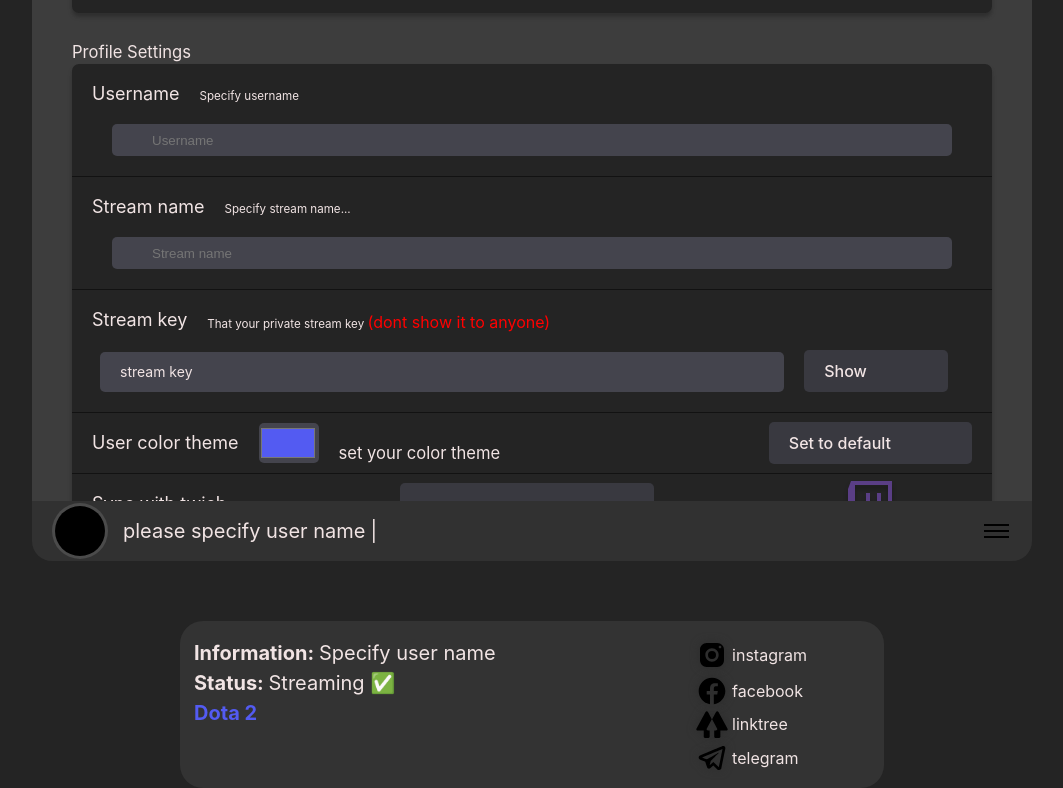
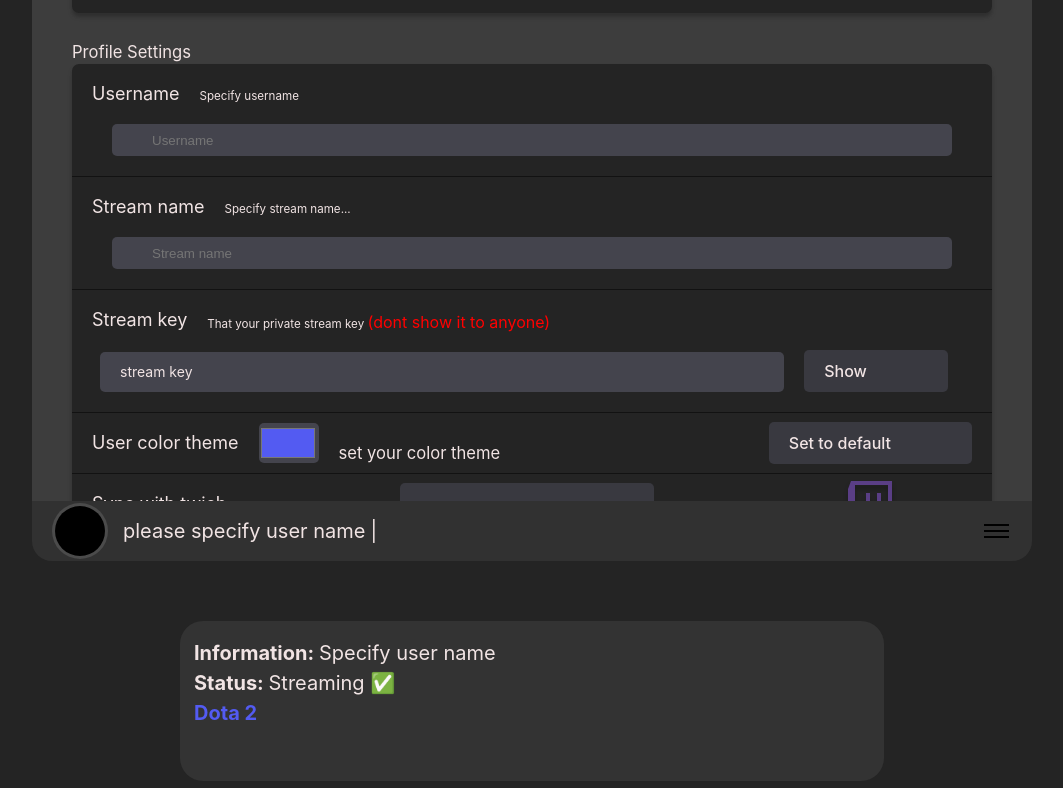
Before and after one commit to L1ghtError/react-rtmp-stream-client, a React (Vite) app: page /options in a window 1280 px wide. Shown: the part 259-1047 px from the top of the page, without its empty margins (108-1171 px from the left). Built offline with nearby package versions, Linux system fonts and the light colour scheme.

Commit message:
All "must have" features added

```diff
--- a/src/components/AdditionalInfoUserLinks.jsx
+++ b/src/components/AdditionalInfoUserLinks.jsx
@@ -1,14 +1,12 @@
 import { useState } from 'react';
+import { useSelector } from 'react-redux';
+import { selectUserLinks } from '../store/UserSlice';
+import { getAvalibleSMSvgByURL } from '../scripts/getAvalibleSMSvgByURL';
 import PropTypes from 'prop-types';
 import styled from 'styled-components';
-import facebookIcon from '../assets/SocialMediaSVGS/facebook-icon.svg';
-import instagramIcon from '../assets/SocialMediaSVGS/instagram-icon.svg';
-import linktreeIcon from '../assets/SocialMediaSVGS/linktree-icon.svg';
-import telegramIcon from '../assets/SocialMediaSVGS/telegram-icon.svg';
 import decorateArrow from '../assets/decorate-arrow.svg';
-// eslint-disable-next-line no-unused-vars
 
-let PostExcerpt = ({ imageSrc, linkText }) => {
+let PostExcerpt = ({ imageSrc, linkText, linkURL }) => {
   let [isHovered, setisHovered] = useState(0);
   return (
     <div
@@ -20,7 +18,9 @@ let PostExcerpt = ({ imageSrc, linkText }) => {
       }}
       className="link-wrapper">
       <img className="user-media-img" src={imageSrc} alt="Logo"></img>
-      <a className="user-media-text">{linkText}</a>
+      <a href={linkURL} className="user-media-text">
+        {linkText}
+      </a>
       <img src={decorateArrow} className="decorate-arrow" style={{ opacity: isHovered }}></img>
     </div>
   );
@@ -28,17 +28,25 @@ let PostExcerpt = ({ imageSrc, linkText }) => {
 
 PostExcerpt.propTypes = {
   imageSrc: PropTypes.string,
-  linkText: PropTypes.string
+  linkText: PropTypes.string,
+  linkURL: PropTypes.string
 };
 
 function AdditionalInfoUserLinks() {
+  let links = useSelector(selectUserLinks);
   return (
     <AdditionalInfoUserLinksStyled>
       <div id="links-wrapper">
-        <PostExcerpt imageSrc={instagramIcon} linkText={'instagram'}></PostExcerpt>
-        <PostExcerpt imageSrc={facebookIcon} linkText={'facebook'}></PostExcerpt>
-        <PostExcerpt imageSrc={linktreeIcon} linkText={'linktree'}></PostExcerpt>
-        <PostExcerpt imageSrc={telegramIcon} linkText={'telegram'}></PostExcerpt>
+        {links.map((e) => {
+          if (e.linkURL != '')
+            return (
+              <PostExcerpt
+                key={e.linkURL}
+                imageSrc={getAvalibleSMSvgByURL(e.linkURL)}
+                linkText={e.linkTitle}
+                linkURL={e.linkURL}></PostExcerpt>
+            );
+        })}
       </div>
     </AdditionalInfoUserLinksStyled>
   );
--- a/src/components/micro-components/LinkExcerpt.jsx
+++ b/src/components/micro-components/LinkExcerpt.jsx
@@ -23,7 +23,9 @@ export function LinkExcerpt({ userLink }) {
       return false;
     }
 
-    changeUserLink({ old: userLink, new: { linkTitle: userLinkTitle, linkURL: userLinkURL } });
+    dispatch(
+      changeUserLink({ old: userLink, new: { linkTitle: userLinkTitle, linkURL: userLinkURL } })
+    );
     setEditingParam(0);
   };
   const handleDeleteLink = () => {
```
